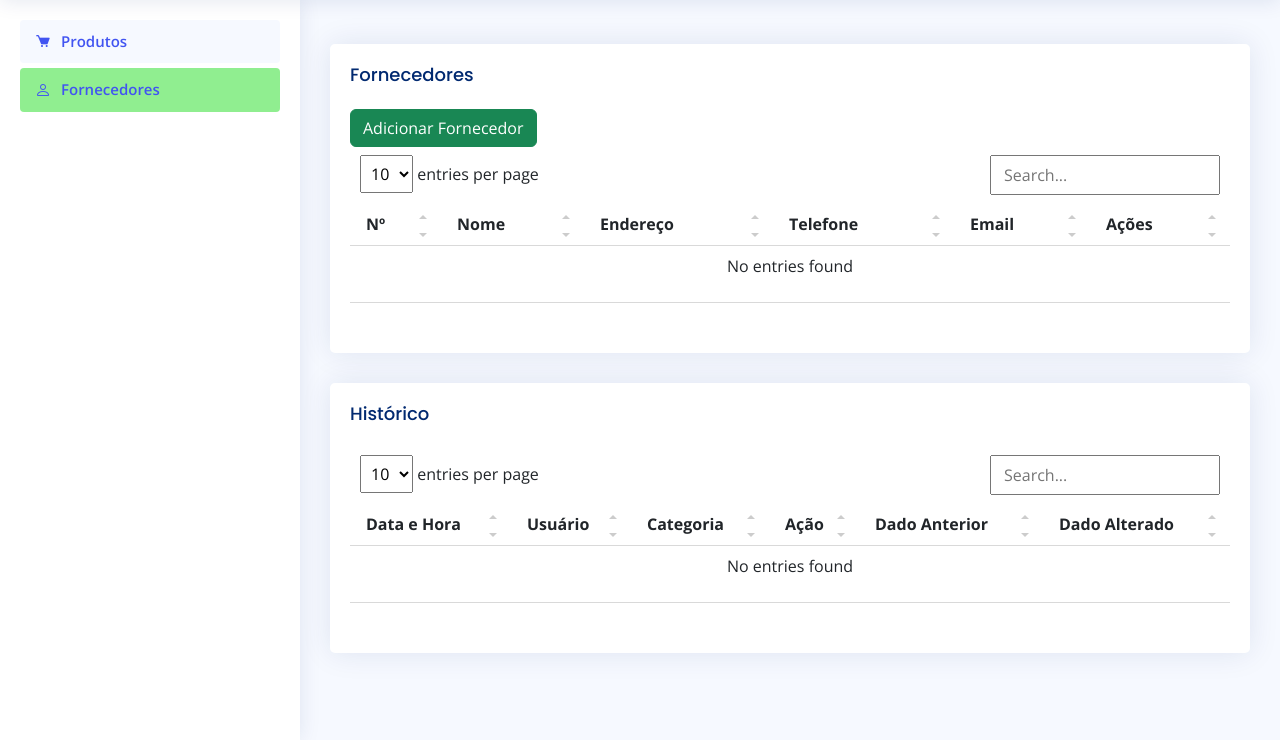
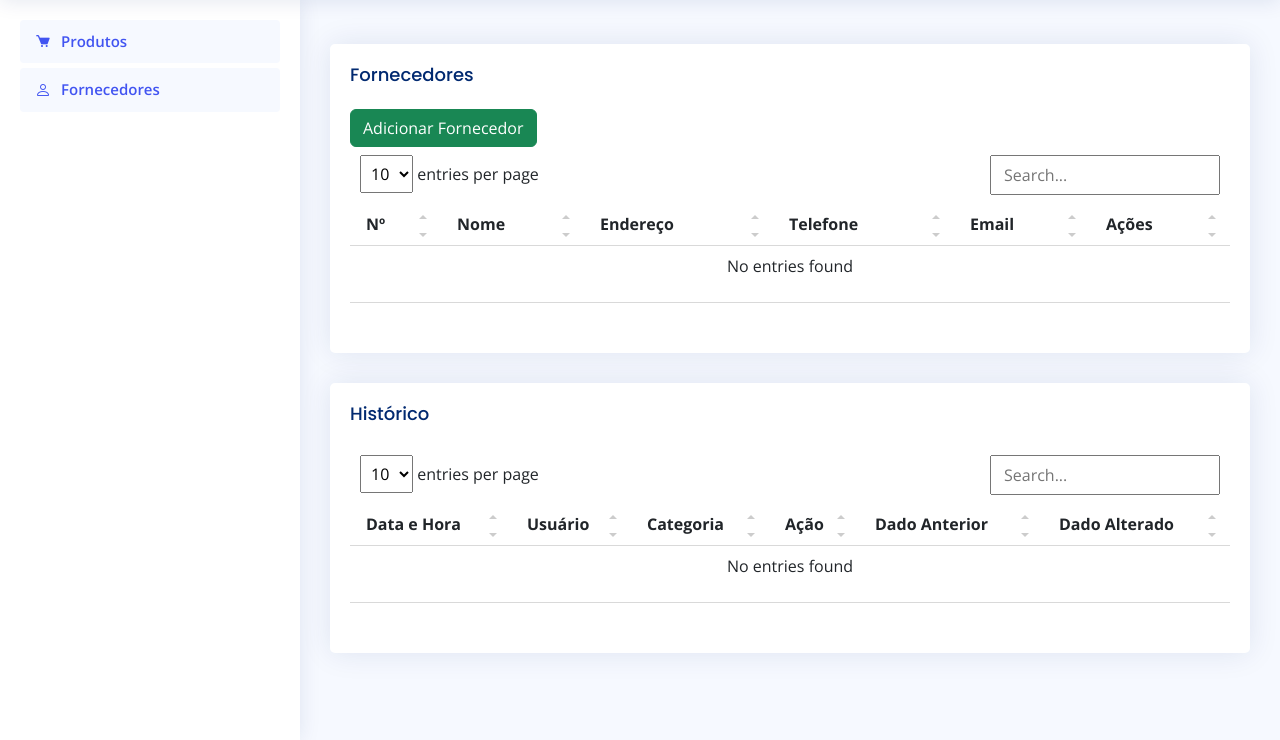
Before and after one commit to TheBOSSNX/ControleDeEstoque-PHP, a PHP site: page /suppliers/suppliers.php in a window 1280 px wide. Shown: the part 60-800 px from the top of the page. Run offline with PHP 8.4, Linux system fonts and the light colour scheme; the visitor is signed in with stand-in values (Sample User, id 1); data that the repository does not hold is empty; some libraries are stand-ins or nearby versions.

Commit message:
Update suppliers.php

```diff
--- a/suppliers/suppliers.php
+++ b/suppliers/suppliers.php
@@ -72,7 +72,7 @@ include("../employees/protect.php");
                 </a>
             </li><!-- End Dashboard Nav -->
             <li  class="nav-item">
-                <a style="background-color: lightgreen" class="nav-link " href="suppliers.php">
+                <a style="background-color: #f6f9ff" class="nav-link " href="suppliers.php">
                     <i class="bi bi-person"></i>
                     <span>Fornecedores</span>
 
```
